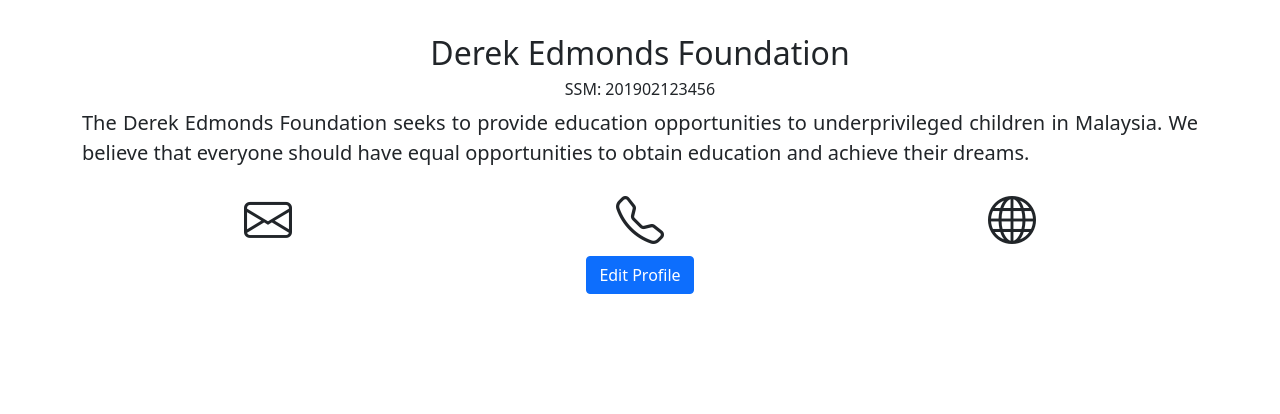
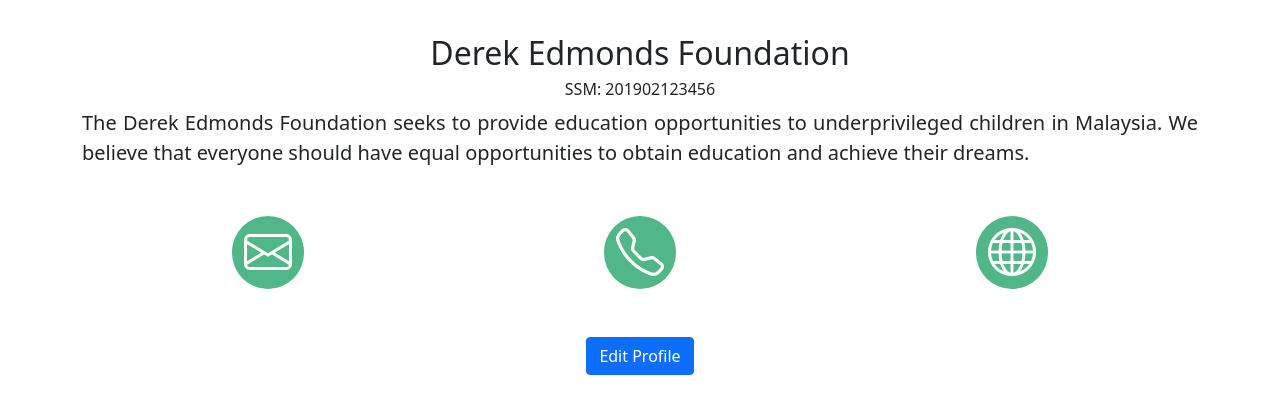
Before and after one commit to marcuswkl/donation-platform, a PHP site: page /fundraiser-profile.html in a window 1280 px wide. Shown: the part 262-676 px from the top of the page. Run offline with PHP 8.4, Linux system fonts and the light colour scheme.

Commit message:
Add CSS and links to contact buttons

```diff
--- a/css/fundraiser-profile.css
+++ b/css/fundraiser-profile.css
@@ -6,6 +6,10 @@
     text-align: justify;
 }
 
-.fr-profile-contact-icons > i {
+.fr-profile-contact-icons > a {
     font-size: 3rem;
+    background-color: #52B788;
+    color: white;
+    padding: 0rem 0.75rem 0.1rem 0.75rem;
+    border-radius: 1em;
 }
--- a/fundraiser-profile.html
+++ b/fundraiser-profile.html
@@ -20,10 +20,10 @@
         <h2 class="fr-profile-name">Derek Edmonds Foundation</h2>
         <h6 class="fr-profile-ssm">SSM: 201902123456</h6>
         <p class="fr-profile-description lead">The Derek Edmonds Foundation seeks to provide education opportunities to underprivileged children in Malaysia. We believe that everyone should have equal opportunities to obtain education and achieve their dreams.</p>
-        <div class="d-flex flex-row justify-content-around fr-profile-contact-icons">
-            <i class="bi bi-envelope"></i>
-            <i class="bi bi-telephone"></i>
-            <i class="bi bi-globe"></i>
+        <div class="d-flex flex-row justify-content-around my-5 fr-profile-contact-icons">
+            <a href="mailto:derekefoundation@gmail.com" target="_blank"><i class="bi bi-envelope"></i></a>
+            <a href="tel:+6031234567" target="_blank"><i class="bi bi-telephone"></i></a>
+            <a href="https://www.derekefoundation.com/" target="_blank"><i class="bi bi-globe"></i></a>
         </div>
         <button type="button" class="btn btn-primary">Edit Profile</button>
     </section>
```
